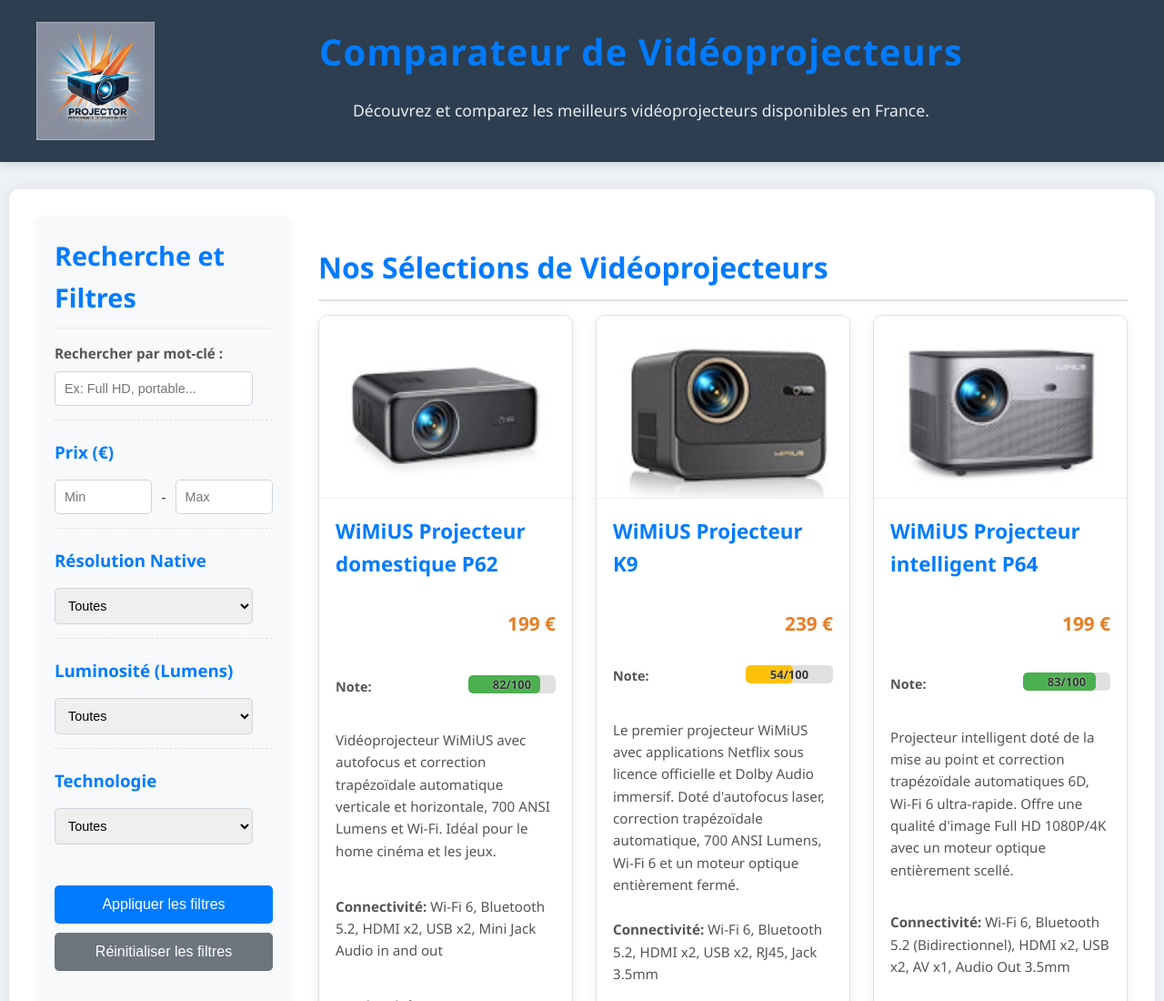
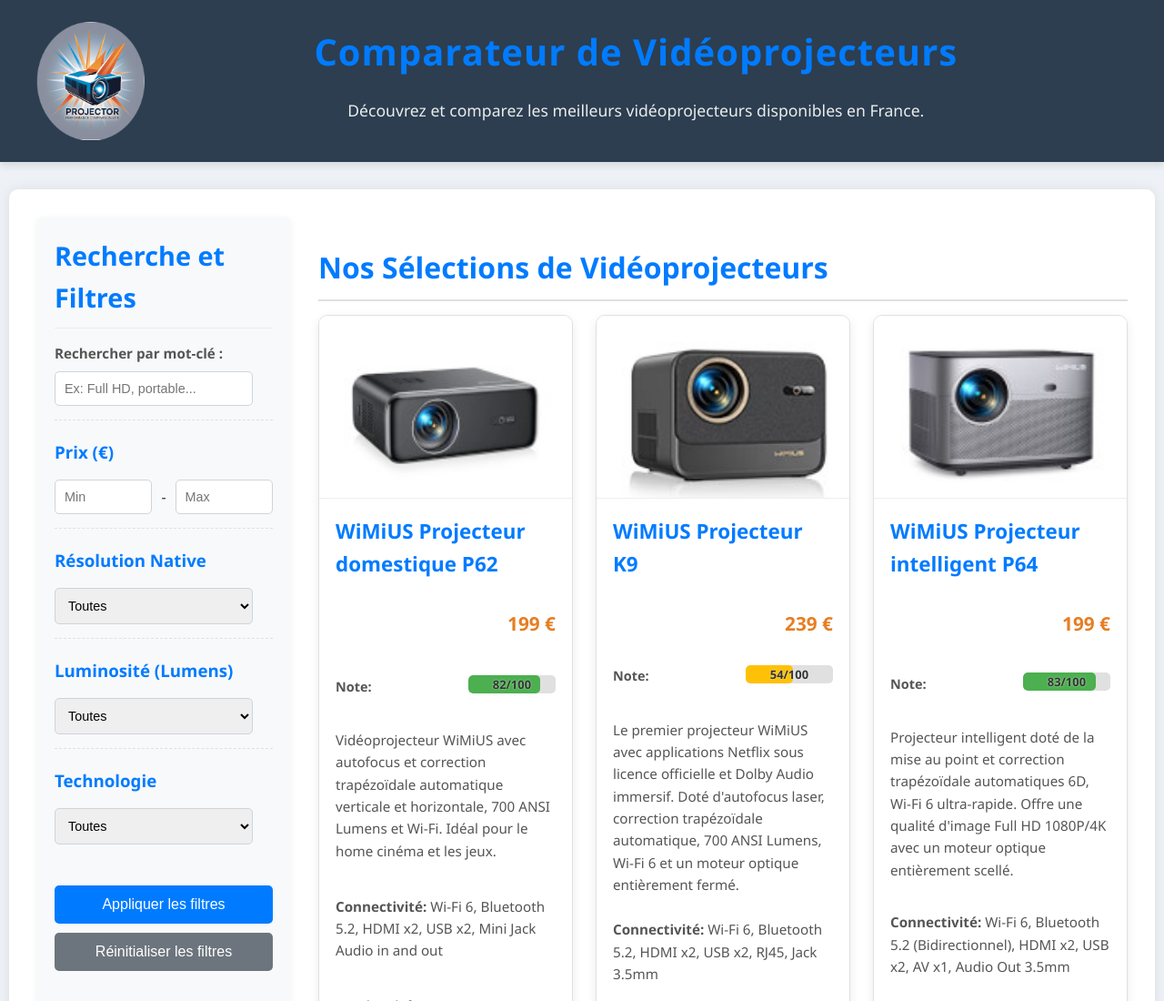
Before and after one commit to 2niG/Vid-oprojecteurs, a plain HTML site: page index.html in a window 1280 px wide. Shown: the top 1100 px of the page at 91% size. Drawn offline with Linux system fonts and the light colour scheme.

Commit message:
ajout de logo2.png dans index.html

```diff
--- a/index.html
+++ b/index.html
@@ -11,7 +11,7 @@
 <body>
     <header>
     <div class="container">
-        <img src="logo.png" alt="Logo du Comparateur de Vidéoprojecteurs" class="header-logo">
+        <img src="logo2.png" alt="Logo du Comparateur de Vidéoprojecteurs" class="header-logo">
         <div class="header-content">
             <h1>Comparateur de Vidéoprojecteurs</h1>
             <p>Découvrez et comparez les meilleurs vidéoprojecteurs disponibles en France.</p>
```
